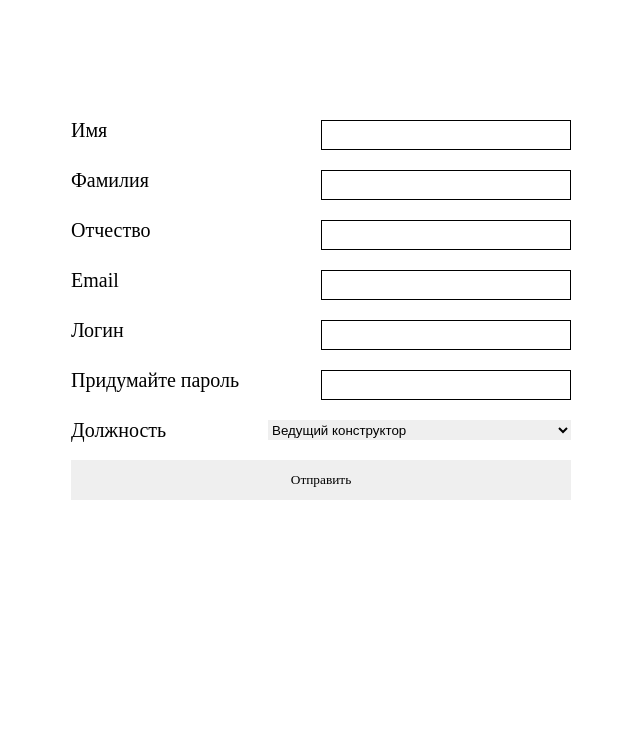
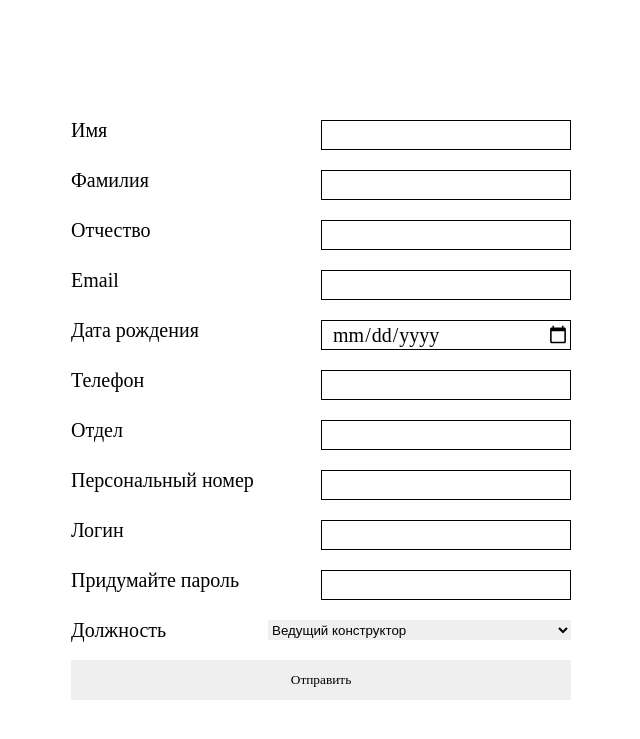
Before and after one commit to dansobolev/practice_NPP_signal, a Django app: template templates/registration.html in a window 1280 px wide. Shown: the top 739 px of the page, without its empty margins (319-959 px from the left). Run offline with Django 3.2, Linux system fonts and the light colour scheme; the template is opened without the code that fills it, so the values that code supplies are empty.

Commit message:
feat: updated reg form

```diff
--- a/static/js/registration.js
+++ b/static/js/registration.js
@@ -27,6 +27,10 @@ function sendRegData(){
     userSurname = (document.querySelector('#regsurname')).value;
     userPatronymic = (document.querySelector('#regpatronymic')).value;
     userEmail = (document.querySelector('#regemail')).value;
+    userPhone = (document.querySelector('#regphone')).value;
+    userDep = (document.querySelector('#regphone')).value;
+    userBday = (document.querySelector('#regbday')).value;
+    userPersNum = (document.querySelector('#regpersonalnumber')).value;
     userUsername = (document.querySelector('#regusername')).value;
     userPassword = (document.querySelector('#regpass')).value;
     userPost = (document.querySelector('#regpost')).value;
@@ -37,6 +41,10 @@ function sendRegData(){
     regData['username'] = userUsername;
     regData['password'] = userPassword;
     regData['user_type'] = userPost;
+    regData['phone_number'] = userPhone;
+    regData['birth_date'] = userBday;
+    regData['department'] = userDep;
+    regData['personnel_number'] = userPersNum;
 
     $.ajax({
     url: 'http://127.0.0.1:8000/users/register/',
--- a/templates/registration.html
+++ b/templates/registration.html
@@ -23,6 +23,22 @@
             <div class = "registration__item">
                 <div class = "registration__item__text">Email</div>
                 <input id = "regemail">
+            </div>
+            <div class = "registration__item">
+                <div class = "registration__item__text">Дата рождения</div>
+                <input type="date" id="regbday"  min="1918-01-01" max="2015-12-31">
+            </div>
+            <div class = "registration__item">
+                <div class = "registration__item__text">Телефон</div>
+                <input id = "regphone">
+            </div>
+            <div class = "registration__item">
+                <div class = "registration__item__text">Отдел</div>
+                <input id = "regdepartment">
+            </div>
+            <div class = "registration__item">
+                <div class = "registration__item__text">Персональный номер</div>
+                <input id = "regpersonalnumber">
             </div>
             <div class = "registration__item">
                 <div class = "registration__item__text">Логин</div>
```
